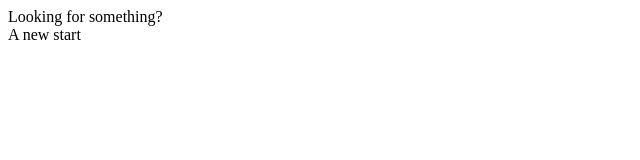
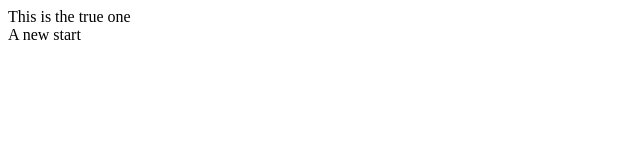
Before and after one commit to adeanbd/realgit, a plain HTML site: page index2.html in a window 1280 px wide. Shown: the full height of the page, 0-640 px from the left. Drawn offline with Linux system fonts and the light colour scheme.

Commit message:
This is the last try

```diff
--- a/index2.html
+++ b/index2.html
@@ -2,7 +2,7 @@
 <title>NEW GIT</title>
 <head></head>
 <body>
-Looking for something? </br>
+This is the true one</br>
 A new start</br>
 </body>
 </html>
```
